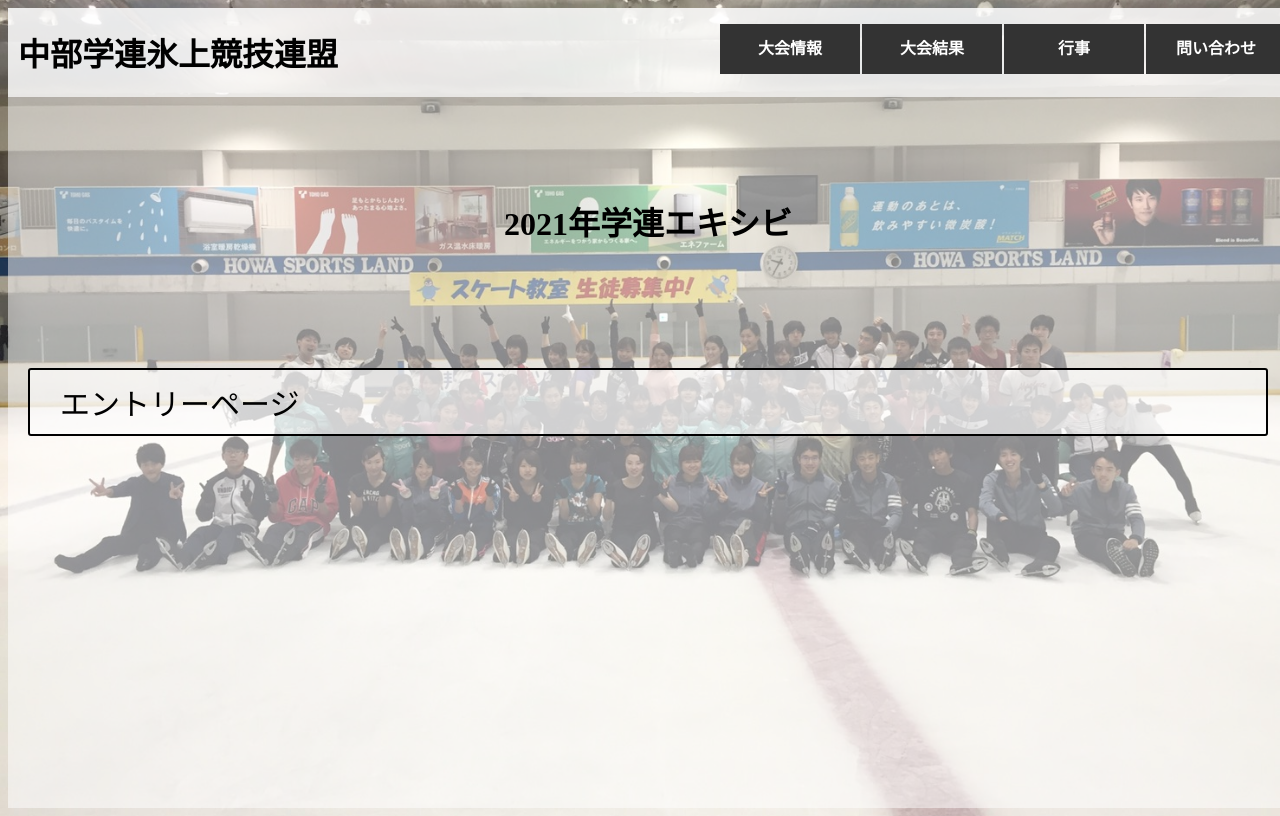
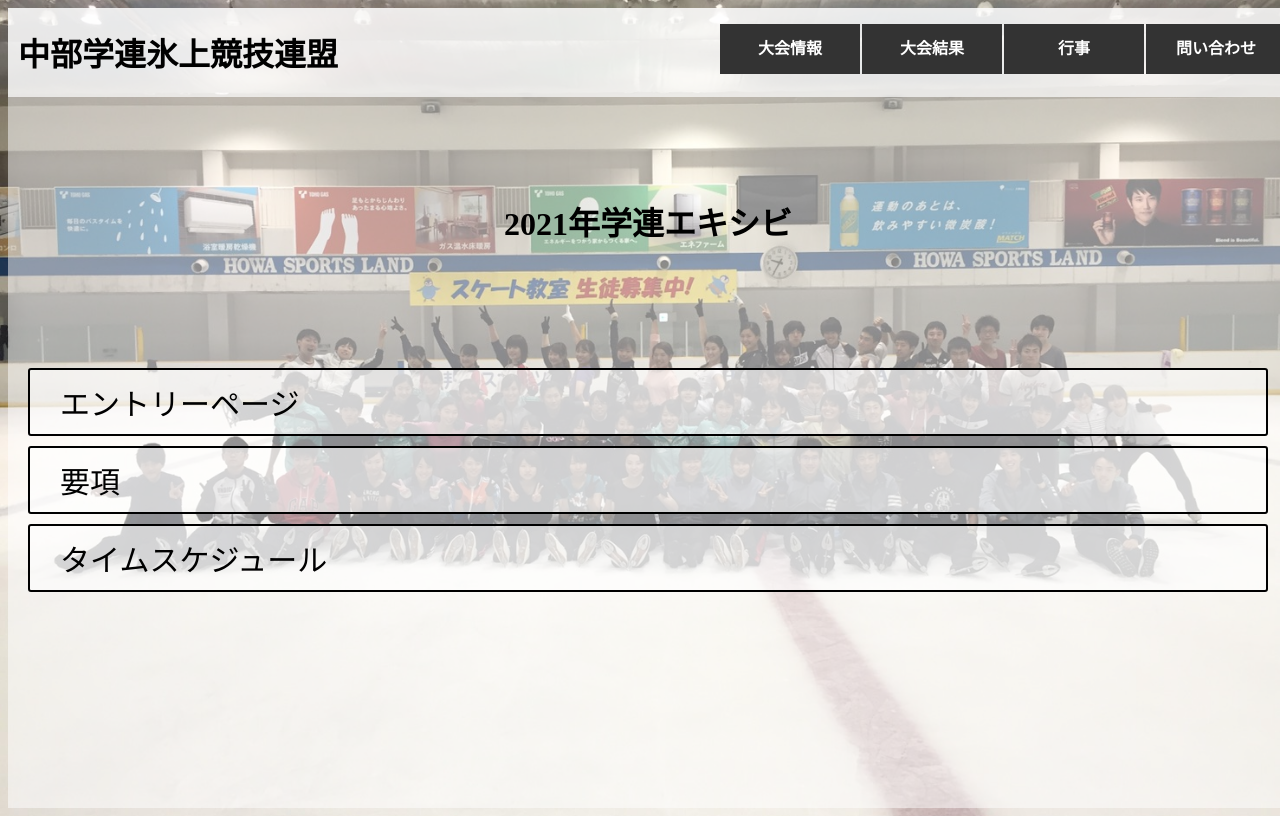
Before and after one commit to ChubuSkatingFederation/ChubuSkatingFederation.github.io, a plain HTML site: page com_info/exhibi_2021.html in a window 1280 px wide. Drawn offline with nearby package versions, Linux system fonts and the light colour scheme.

Commit message:
エキシビ2021の要項とtsを載せる

```diff
--- a/com_info/exhibi_2021.html
+++ b/com_info/exhibi_2021.html
@@ -37,6 +37,14 @@
         <a href="https://forms.gle/Ho8sChnrNepbamSs8" target="_blank">エントリーページ</a>
       </div>
 
+      <div class="box">
+        <a href="exhibi_2021_yokoo.pdf" target="_blank">要項</a>
+      </div>
+
+      <div class="box">
+        <a href="exhibi_2021_ts.pdf" target="_blank">タイムスケジュール</a>
+      </div>
+
       <footer></footer>
 
     </div>
```
Also changed, not shown: 5 other files.
